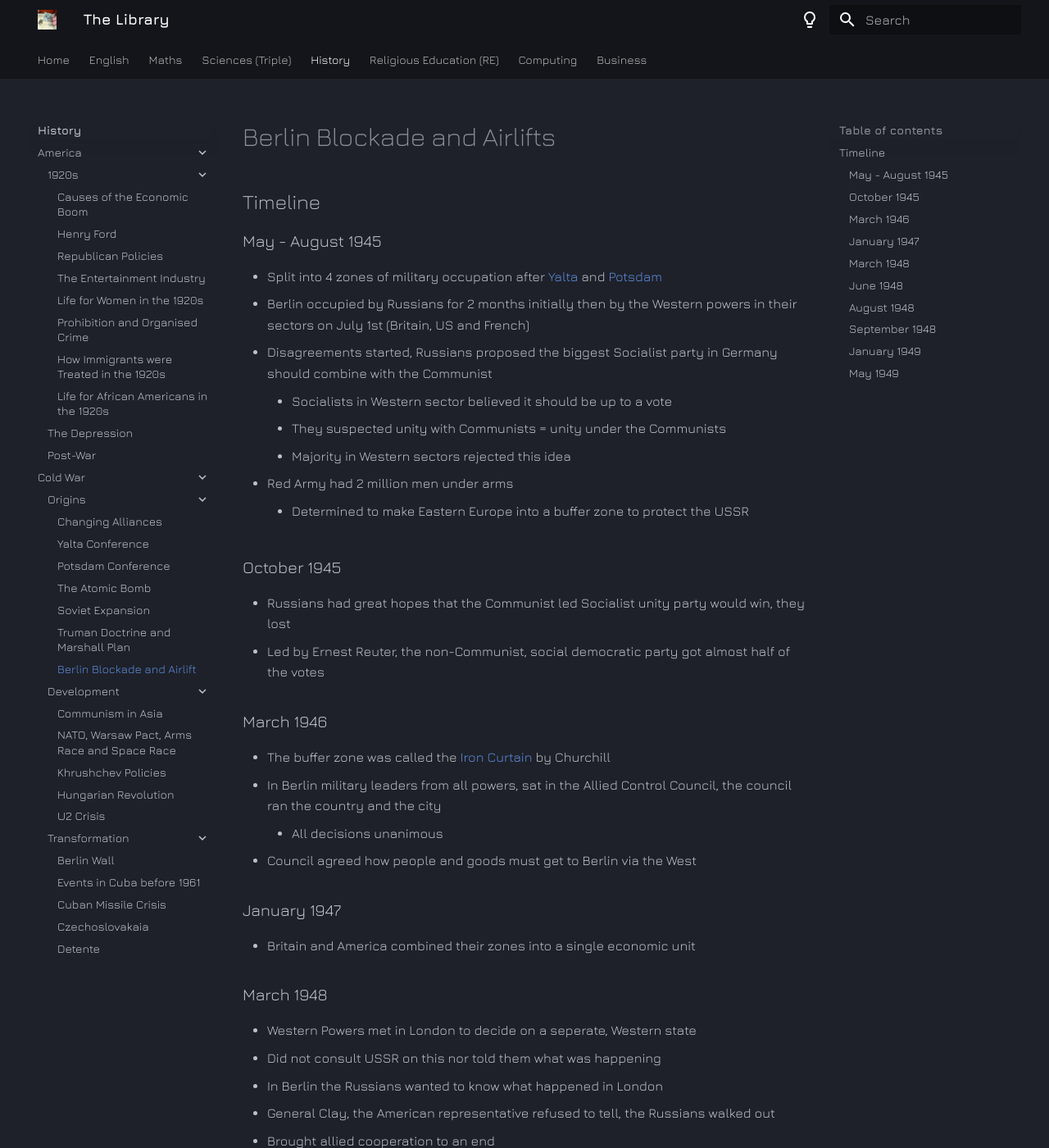
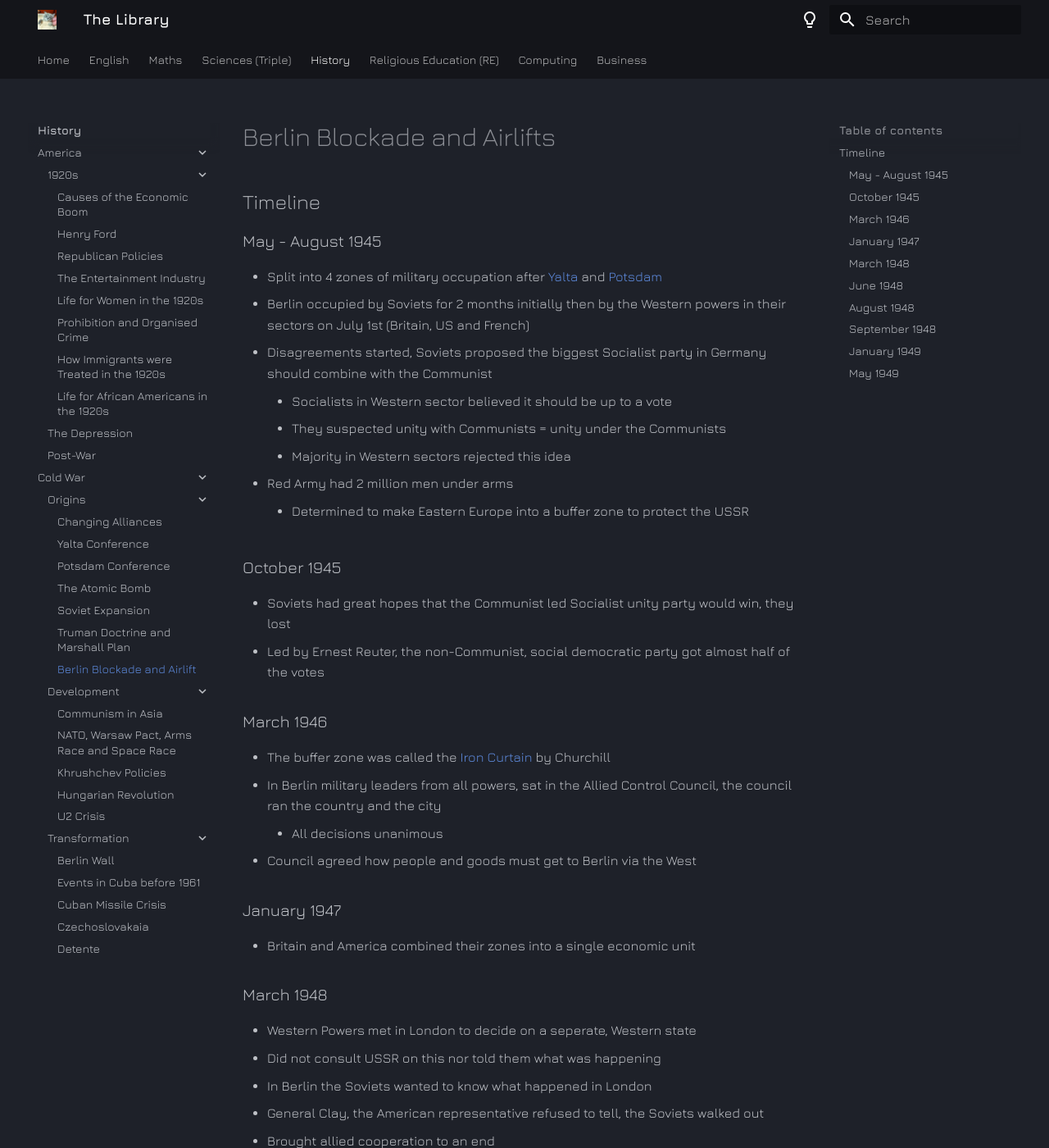
Before and after one commit to public-archive-docs/revision_archive, an MkDocs documentation site: the page built from docs/history/cold_war/origins/berlin_blockade_and_airlift.md, in a window 1280 px wide and 1400 px high. Shown: the whole window at 82% size. Built offline with MkDocs 1.6.1 and Material for MkDocs 9.7.7, drawn with Linux system fonts in a browser that asks for light colours; some of the changed text lies outside the part shown.

Commit message:
change russians -> soviets, delete comiform repeated line

```diff
--- a/docs/history/cold_war/origins/berlin_blockade_and_airlift.md
+++ b/docs/history/cold_war/origins/berlin_blockade_and_airlift.md
@@ -5,8 +5,8 @@
 ### May - August 1945
 
 - Split into 4 zones of military occupation after [Yalta](./yalta_conference.md) and [Potsdam](./potsdamn_conference.md)
-- Berlin occupied by Russians for 2 months initially then by the Western powers in their sectors on July 1st (Britain, US and French)
-- Disagreements started, Russians proposed the biggest Socialist party in Germany should combine with the Communist
+- Berlin occupied by Soviets for 2 months initially then by the Western powers in their sectors on July 1st (Britain, US and French)
+- Disagreements started, Soviets proposed the biggest Socialist party in Germany should combine with the Communist
 	- Socialists in Western sector believed it should be up to a vote
 	- They suspected unity with Communists = unity under the Communists
 	- Majority in Western sectors rejected this idea
@@ -15,7 +15,7 @@
 
 ### October 1945
 
-- Russians had great hopes that the Communist led Socialist unity party would win, they lost
+- Soviets had great hopes that the Communist led Socialist unity party would win, they lost
 - Led by Ernest Reuter, the non-Communist, social democratic party got almost half of the votes
 
 ### March 1946
@@ -33,16 +33,16 @@
 
 - Western Powers met in London to decide on a seperate, Western state
 - Did not consult USSR on this nor told them what was happening
-- In Berlin the Russians wanted to know what happened in London
-- General Clay, the American representative refused to tell, the Russians walked out
+- In Berlin the Soviets wanted to know what happened in London
+- General Clay, the American representative refused to tell, the Soviets walked out
 - Brought allied cooperation to an end
-- Russians began traffic restrictions to routes to the West
+- Soviets began traffic restrictions to routes to the West
 - Allies announced only their currencies would be allowed instead of the inflated wartime currency in West Berlin
 - USSR saw this as provacative as they wanted to introduce their currency not only in East Berlin but the whole entirety of Berlin
 
 ### June 1948
 
-- Russians stopped all rail transport (blockade) on the 24th of June
+- Soviets stopped all rail transport (blockade) on the 24th of June
 - Allies started an airlift of resources on the 25th of June
 	- Provided 2 million people with necessity of life
 	- Five thouand tonnes of supplies a day despite weather or accidents
```
Also changed, not shown: docs/history/cold_war/origins/truman_doctrine_and_marshall_plan.md (+0 -7 lines).
